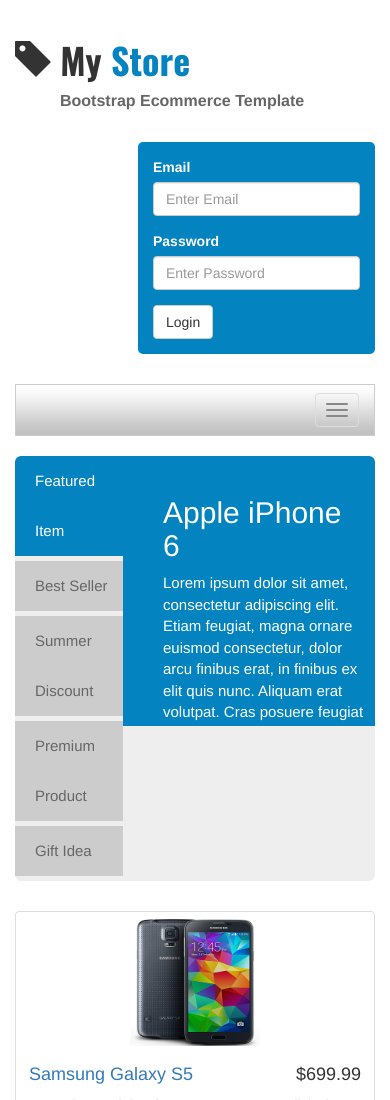
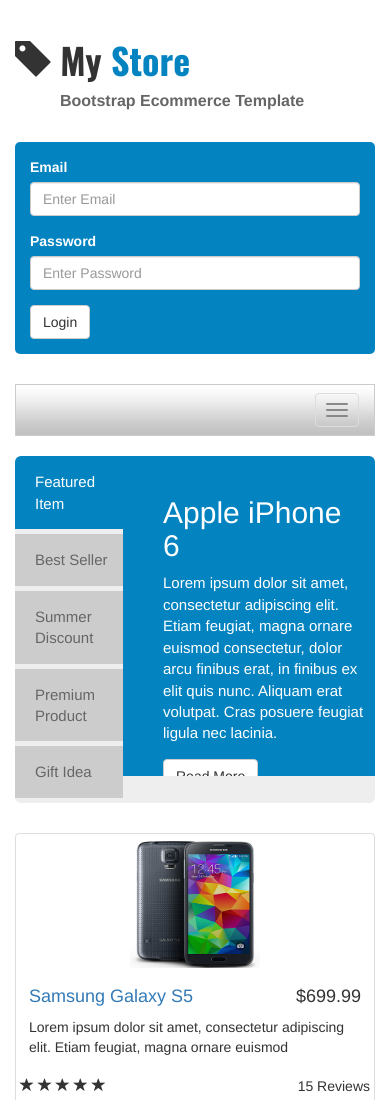
Before and after one commit to mikeover/bootstrap-ecommerce-template, a plain HTML site: page index.html in a window 390 px wide. Shown: the top 1100 px of the page. Drawn offline with nearby package versions, Linux system fonts and the light colour scheme.

Commit message:
Make tab showcase responsive with media queries

```diff
--- a/less/style.less
+++ b/less/style.less
@@ -63,7 +63,7 @@ header form {
     background: #ccc;
     list-style: none;
     color: #666;
-    padding: 0px 10px;
+    padding: 15px 10px;
     padding-left: 20px;
     margin-bottom: 5px;
     width: 100%;
@@ -78,7 +78,6 @@ header form {
 }
 .tablist a {
     display: block; /* so that pointing anywhere in the padding counts as pointing on the link */
-    line-height: 50px;
     color: #666;
     text-decoration: none;
 }
@@ -89,7 +88,7 @@ header form {
     background: @primary;
     color: #fff;
     overflow: hidden;
-    height: 270px;
+    height: 275px;
     padding-top: 20px;
 }
 .slide-img {
@@ -102,6 +101,12 @@ header form {
     margin-left: 40px;
 }
 
+@media(max-width: 960px) {
+    header form {
+        width: 100% !important;
+    }
+}
+
 @media(max-width: 768px) {
     .slide-img {
         display: none;
@@ -110,4 +115,19 @@ header form {
         float: none;
 	width: 80%;
     }
+    .navbar a {
+        color: #fff !important;
+    }
+    .navbar a:hover {
+        color: #ccc !important;
+    }
+    .navbar-form {
+        display: none;
+    }
 }
+
+@media(max-width: 600px) {
+    .tab-content {
+        height: 320px;
+    }
+}
```
Also changed, not shown: css/style.css.
